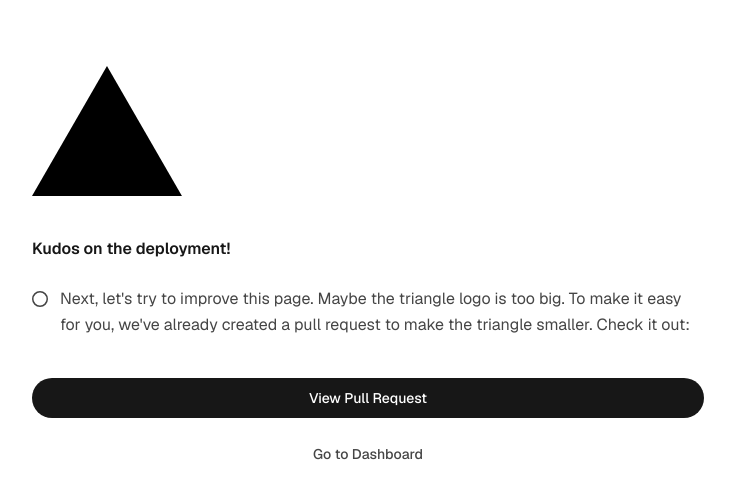
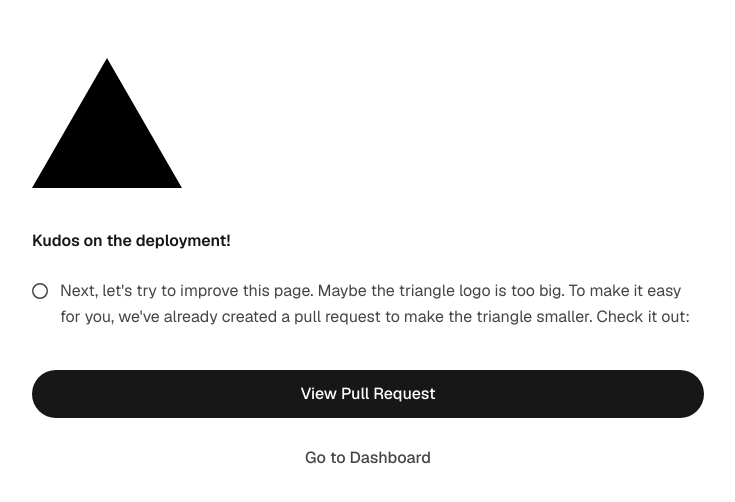
Before and after one commit to c7bdec47c973e84f08d3d9d293e57f245f7fc7e/b6f0a12a08bd7693af81f139710ed46d8f6f758ee9b7a4319a9ea719211ce738, a Next.js app: page / in a window 1280 px wide. Shown: the part 130-632 px from the top of the page, without its empty margins (272-1007 px from the left). Built offline with nearby package versions, Linux system fonts and the light colour scheme.

Commit message:
Simplify dashboard link

```diff
--- a/app/page.js
+++ b/app/page.js
@@ -70,14 +70,14 @@ export default function Home() {
         </div>
         <div className="flex flex-col gap-4">
           <a
-            className="rounded-full border border-solid border-transparent transition-colors flex items-center justify-center bg-foreground font-medium text-background hover:bg-[#383838] dark:hover:bg-[#ccc] text-sm h-10 font-[family-name:var(--font-geist-sans)]"
+            className="rounded-full border border-solid border-transparent transition-colors flex items-center justify-center bg-foreground font-medium text-background hover:bg-[#383838] dark:hover:bg-[#ccc] h-12 font-[family-name:var(--font-geist-sans)]"
             href={`${nextUrlPrefix}${stepName}`}
           >
             View Pull Request
           </a>
           <a
-            className="font-[family-name:var(--font-geist-sans)] text-secondary hover:underline flex items-center justify-center text-sm h-10 font-medium"
-            href={`${nextUrlPrefix}skip`}
+            className="font-[family-name:var(--font-geist-sans)] text-secondary hover:underline flex items-center justify-center h-12 font-medium"
+            href="https://vercel.com/dashboard?utm_source=vercel-tutor&utm_medium=template&utm_campaign=vercel-tutor"
             target="_blank"
             rel="noopener noreferrer"
           >
```
